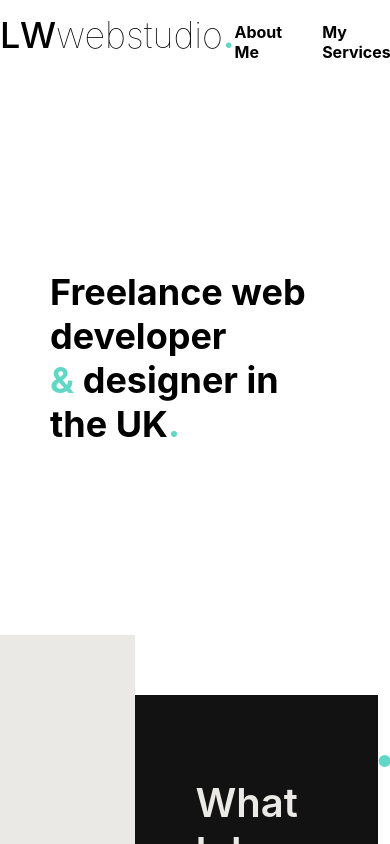
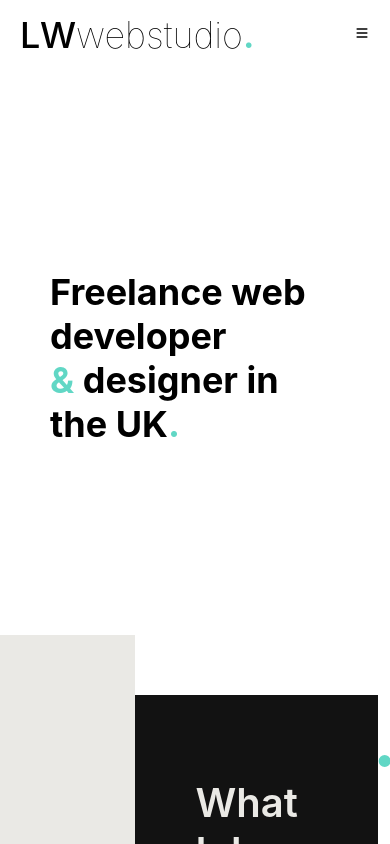
Before and after one commit to leoarthurwall/LW-Website, a React (Create React App) app: page / in a window 390 px wide. Shown: the top 844 px of the page. Built offline with nearby package versions, Linux system fonts and the light colour scheme.

Commit message:
nav - conditionally display menu icon at breakpoint of 992px

```diff
--- a/src/Components/Nav/Nav.js
+++ b/src/Components/Nav/Nav.js
@@ -1,18 +1,29 @@
 import React from "react";
 import Logo from "../../Parts/Logo/Logo";
 import styles from "./Nav.module.css";
+import { HiMenu } from "react-icons/hi";
+
+import { useMediaQuery } from "react-responsive";
 
 const Nav = () => {
+  const isTablet = useMediaQuery({ query: "(max-width: 992px)" });
+
   return (
     <nav className={styles.nav}>
       <div className={styles.container}>
-      <Logo fontSize={"36px"} color={"var(--black-color)"}/>
+        <Logo fontSize={"36px"} color={"var(--black-color)"} />
+        {isTablet ? (
+          <span className={styles.iconWrapper}>
+            <HiMenu />
+          </span>
+        ) : (
           <ul className={styles.list}>
             <li className={styles.item}>About Me</li>
             <li className={styles.item}>My Services</li>
             <li className={styles.item}>Previous Work</li>
             <li className={styles.item}>Get in Touch</li>
           </ul>
+        )}
       </div>
     </nav>
   );
```
Lines whose indentation alone changed are shown as unchanged.
